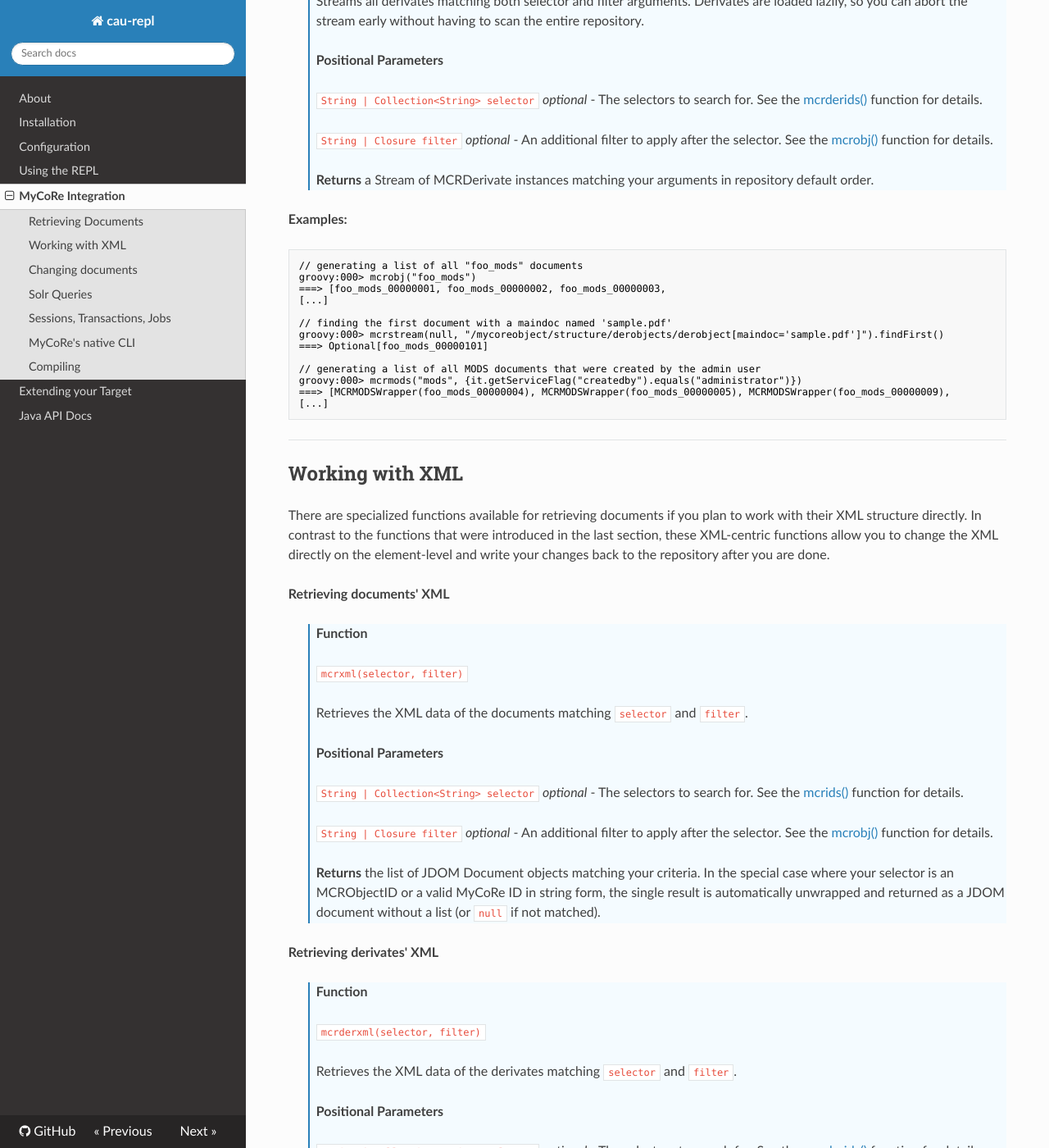
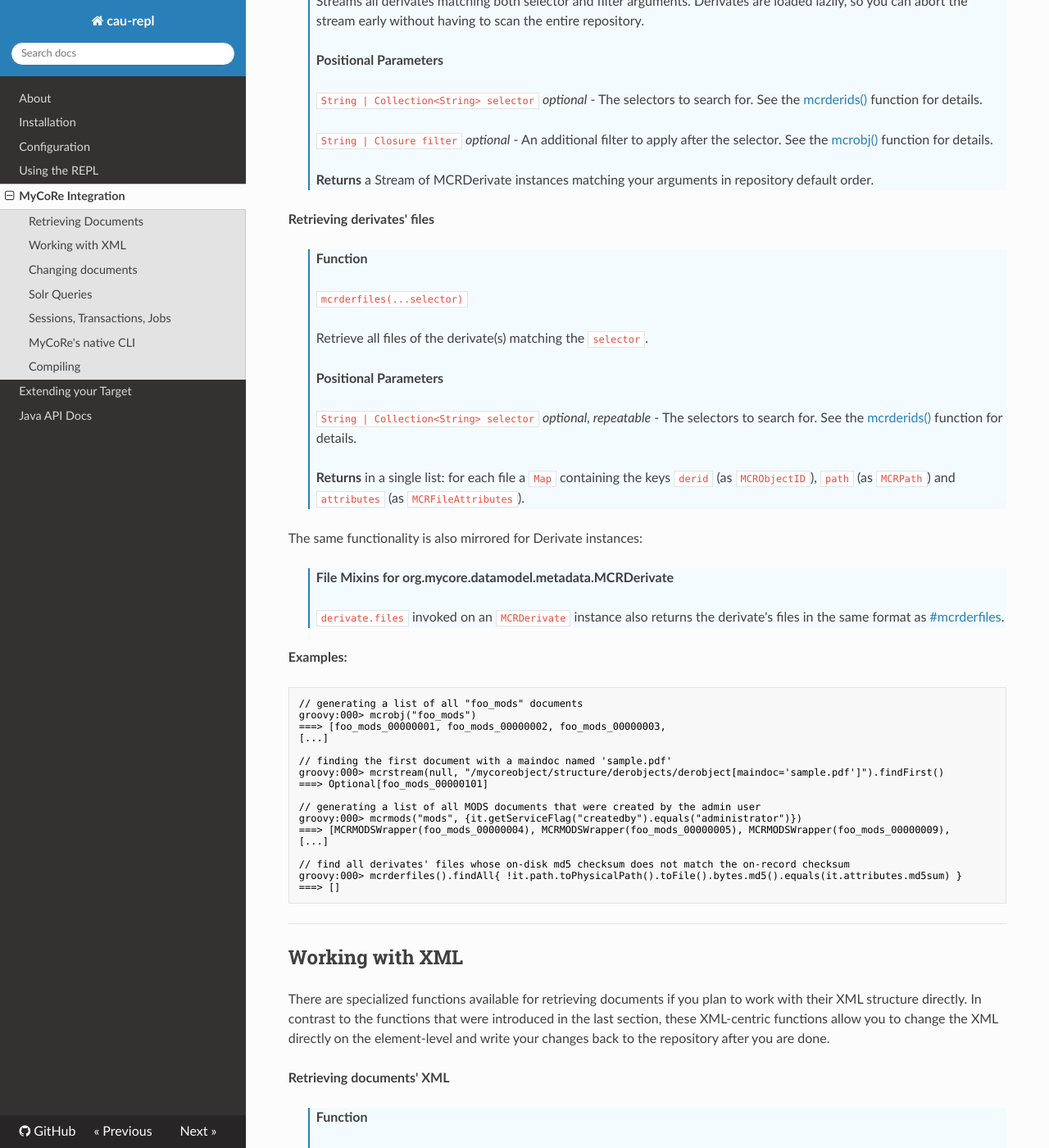
Before and after one commit to os-cau/cau-repl, an MkDocs documentation site: the page built from docs/mycore.md, in a window 1280 px wide and 1400 px high, scrolled down 3667 px. Shown: the whole window at 82% size. Built offline with MkDocs 1.6.1, drawn with Linux system fonts in a browser that asks for light colours; nearby versions of some CDN libraries.

Commit message:
add mcrderfiles()

````diff
--- a/docs/mycore.md
+++ b/docs/mycore.md
@@ -156,6 +156,28 @@ functions related to those kinds of tasks.
 >
 > **Returns** a Stream of MCRDerivate instances matching your arguments in repository default order.
 
+<a name="mcrderfiles"></a>**Retrieving derivates' files**
+> **Function**
+>
+> `mcrderfiles(...selector)`
+>
+> Retrieve all files of the derivate(s) matching the `selector`.
+>
+> **Positional Parameters**
+>
+> `String | Collection<String> selector` *optional, repeatable* - The selectors to search for. See the [mcrderids()](#mcrderids)
+> function for details.
+>
+> **Returns** in a single list: for each file a `Map` containing the keys `derid` (as `MCRObjectID`), `path` (as `MCRPath`) and `attributes`
+> (as `MCRFileAttributes`).
+
+The same functionality is also mirrored for Derivate instances:
+
+> **File Mixins for org.mycore.datamodel.metadata.MCRDerivate**
+>
+> `derivate.files` invoked on an `MCRDerivate` instance also returns the derivate's files in the same format as [#mcrderfiles](mcrderfiles()).
+
+
 **Examples:**
 ```text
 // generating a list of all "foo_mods" documents
@@ -171,6 +193,10 @@ groovy:000> mcrstream(null, "/mycoreobject/structure/derobjects/derobject[maindo
 groovy:000> mcrmods("mods", {it.getServiceFlag("createdby").equals("administrator")})
 ===> [MCRMODSWrapper(foo_mods_00000004), MCRMODSWrapper(foo_mods_00000005), MCRMODSWrapper(foo_mods_00000009),
 [...]
+
+// find all derivates' files whose on-disk md5 checksum does not match the on-record checksum
+groovy:000> mcrderfiles().findAll{ !it.path.toPhysicalPath().toFile().bytes.md5().equals(it.attributes.md5sum) }
+===> []
 ```
 
 ------------------------------
````
Also changed, not shown: 1 other file.
